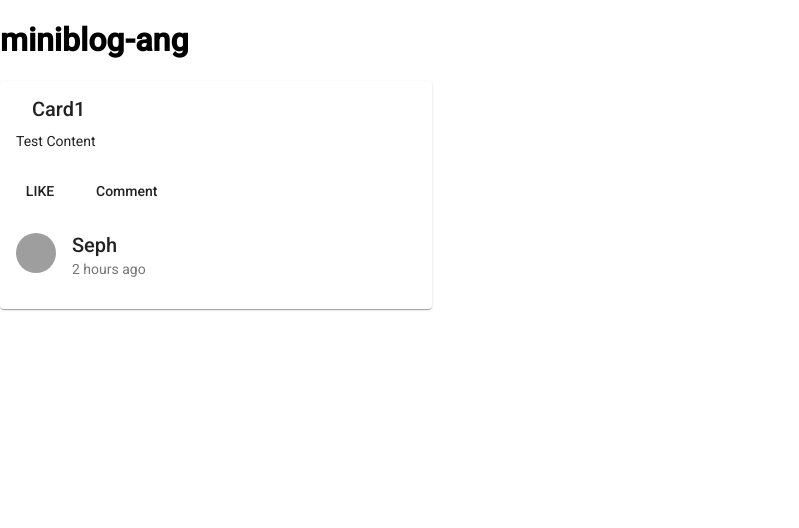
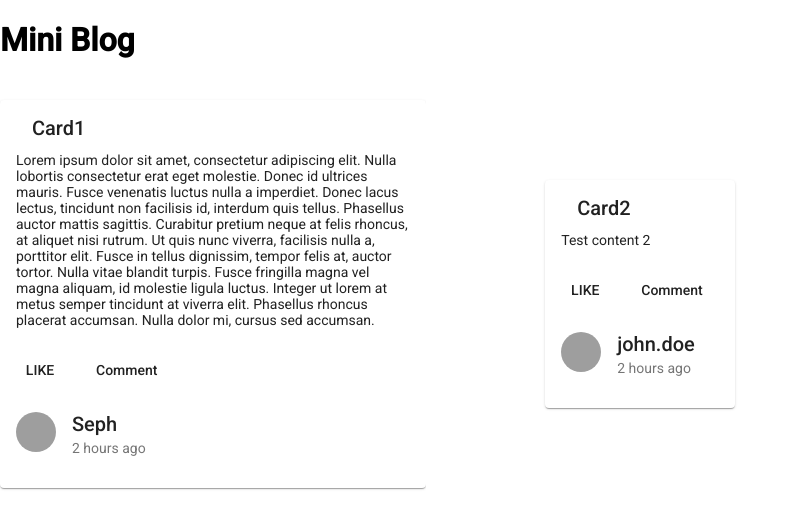
Before and after one commit to tisana/miniblog-angular, an Angular app: page / in a window 1280 px wide. Shown: the top 528 px of the page, without its empty margins (0-799 px from the left). Built offline with nearby package versions, Linux system fonts and the light colour scheme; grey boxes are pictures that could not be loaded.

Commit message:
list of cards with grid system

```diff
--- a/src/app/app.component.ts
+++ b/src/app/app.component.ts
@@ -6,5 +6,5 @@ import { Component } from '@angular/core';
   styleUrls: ['./app.component.css']
 })
 export class AppComponent {
-  title = 'miniblog-ang';
+  title = 'Mini Blog';
 }
--- a/src/app/app.module.ts
+++ b/src/app/app.module.ts
@@ -6,6 +6,7 @@ import { BrowserAnimationsModule } from '@angular/platform-browser/animations';
 import { CardsComponent } from './cards/cards.component';
 import {MatButtonModule} from '@angular/material/button';
 import {MatCardModule} from '@angular/material/card';
+import {MatGridListModule} from '@angular/material/grid-list';
 
 @NgModule({
   declarations: [
@@ -16,7 +17,8 @@ import {MatCardModule} from '@angular/material/card';
     BrowserModule,
     BrowserAnimationsModule,
     MatCardModule,
-    MatButtonModule
+    MatButtonModule,
+    MatGridListModule
   ],
   providers: [],
   bootstrap: [AppComponent]
--- a/src/app/cards/cards.component.html
+++ b/src/app/cards/cards.component.html
@@ -1,11 +1,13 @@
+<mat-grid-list cols="3">
+  <mat-grid-tile *ngFor="let card of cards">
     <mat-card class="blog-card">
       <mat-card-header>
         <mat-card-title>{{card.name}}</mat-card-title>
       </mat-card-header>
       <mat-card-content>
-    <div>
+        <p>
           {{card.content}}
-    </div>
+        </p>
       </mat-card-content>
       <mat-card-actions>
         <button mat-button>LIKE</button>
@@ -16,5 +18,6 @@
         <mat-card-title>{{card.authorUserName}}</mat-card-title>
         <mat-card-subtitle>2 hours ago</mat-card-subtitle>
       </mat-card-header>
-
     </mat-card>
+  </mat-grid-tile>
+</mat-grid-list>
--- a/src/app/cards/cards.component.ts
+++ b/src/app/cards/cards.component.ts
@@ -1,5 +1,5 @@
 import { Component, OnInit } from '@angular/core';
-import {Card} from './card';
+import {CARDS} from './mock-card';
 
 @Component({
   selector: 'app-cards',
@@ -7,15 +7,7 @@ import {Card} from './card';
   styleUrls: ['./cards.component.css']
 })
 export class CardsComponent implements OnInit {
-  card: Card = {
-    name: 'Card1',
-    status: 'DRAFT',
-    content: 'Test Content',
-    authorId: 1,
-    authorUserName: 'Seph',
-    categoryId: 1,
-    categoryName: 'Poll'
-  };
+  cards = CARDS;
 
   constructor() { }
 
--- /dev/null
+++ b/src/app/cards/mock-card.ts
@@ -0,0 +1,22 @@
+import {Card} from './card';
+
+export const CARDS: Card[] = [
+  {
+    name: 'Card1',
+    status: 'DRAFT',
+    content: 'Lorem ipsum dolor sit amet, consectetur adipiscing elit. Nulla lobortis consectetur erat eget molestie. Donec id ultrices mauris. Fusce venenatis luctus nulla a imperdiet. Donec lacus lectus, tincidunt non facilisis id, interdum quis tellus. Phasellus auctor mattis sagittis. Curabitur pretium neque at felis rhoncus, at aliquet nisi rutrum. Ut quis nunc viverra, facilisis nulla a, porttitor elit. Fusce in tellus dignissim, tempor felis at, auctor tortor. Nulla vitae blandit turpis. Fusce fringilla magna vel magna aliquam, id molestie ligula luctus. Integer ut lorem at metus semper tincidunt at viverra elit. Phasellus rhoncus placerat accumsan. Nulla dolor mi, cursus sed accumsan.',
+    authorId: 1,
+    authorUserName: 'Seph',
+    categoryId: 1,
+    categoryName: 'Poll'
+  },
+  {
+    name: 'Card2',
+    status: 'PUBLISH',
+    content: 'Test content 2',
+    authorId: 2,
+    authorUserName: 'john.doe',
+    categoryId: 2,
+    categoryName: 'C++'
+  }
+];
```
Lines whose indentation alone changed are shown as unchanged.
